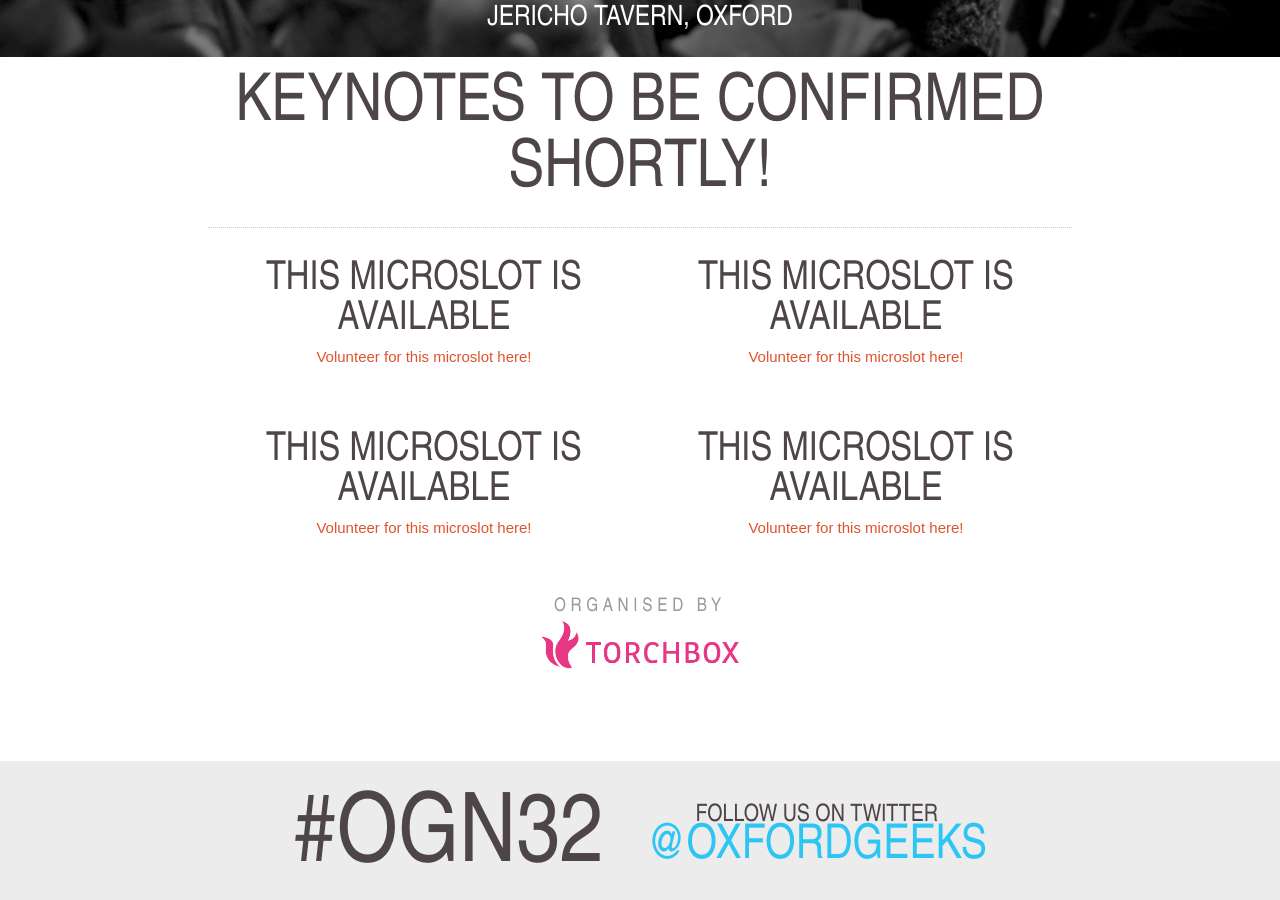
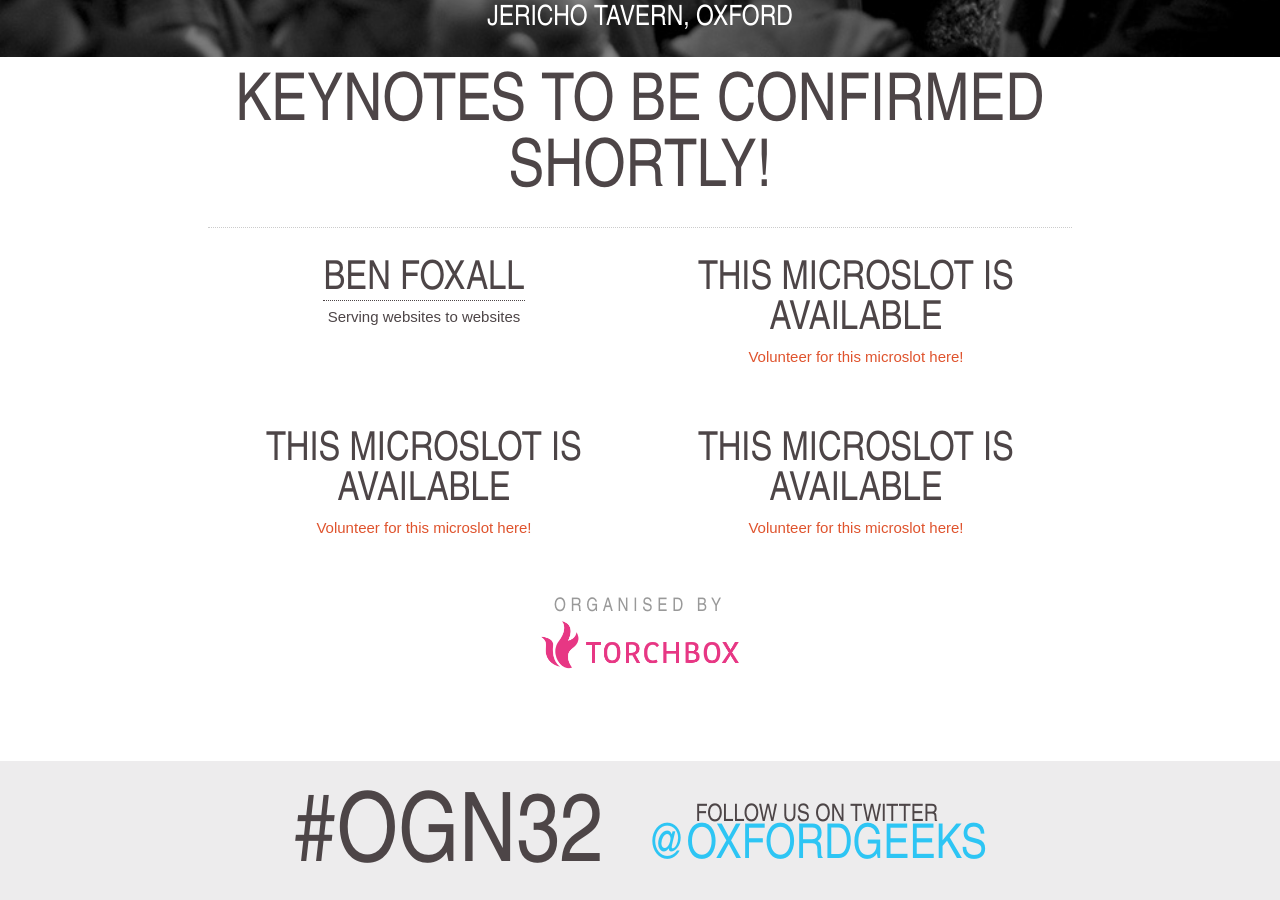
Before and after one commit to torchbox/ogn, a Jekyll site: the page built from _posts/2013-08-07-ogn32.markdown, in a window 1280 px wide and 900 px high, scrolled down 424 px. Built offline with Jekyll 4.4.1, drawn with Linux system fonts in a browser that asks for light colours; nearby versions of some CDN libraries; Markdown is read by kramdown in place of the engine named in the settings.

Commit message:
Update 2013-08-07-ogn32.markdown
Adding Ben Foxall to OGN32

```diff
--- a/_posts/2013-08-07-ogn32.markdown
+++ b/_posts/2013-08-07-ogn32.markdown
@@ -34,8 +34,8 @@
 
 <ul class="microslots">
     <li itemprop="performer" itemscope="itemscope" itemtype="http://schema.org/Person">
-        <h2 itemprop="name">This microslot is available</h2>
-        <p><a href="http://bit.ly/ogn-microslot">Volunteer for this microslot here!</a></p>
+        <h2 itemprop="name"><a href="http://benjaminbenben.com" >Ben Foxall</a></h2>
+        <p>Serving websites to websites</p>
     </li>
     <li itemprop="performer" itemscope="itemscope" itemtype="http://schema.org/Person">
         <h2 itemprop="name">This microslot is available</h2>
```
